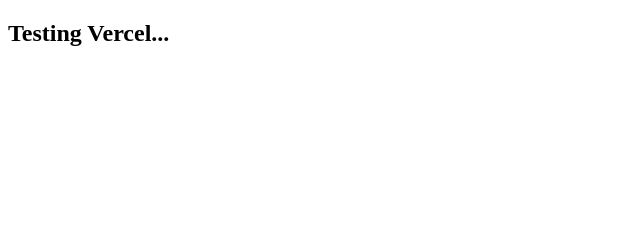
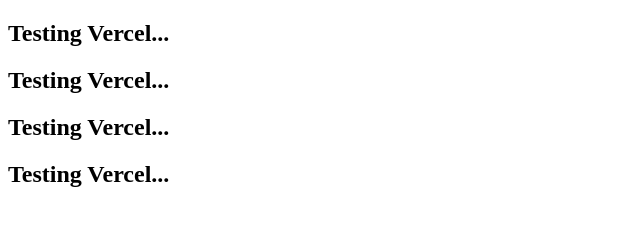
Before and after one commit to gajenhub/vercel, a plain HTML site: page index.html in a window 1280 px wide. Shown: the whole page, without its empty margins (0-640 px from the left). Drawn offline with Linux system fonts and the light colour scheme.

Commit message:
added extra code

```diff
--- a/index.html
+++ b/index.html
@@ -7,5 +7,9 @@
 </head>
 <body>
     <h2>Testing Vercel...</h2>
+    <h2>Testing Vercel...</h2>
+    <h2>Testing Vercel...</h2>
+    <h2>Testing Vercel...</h2>
+
 </body>
 </html>
```
